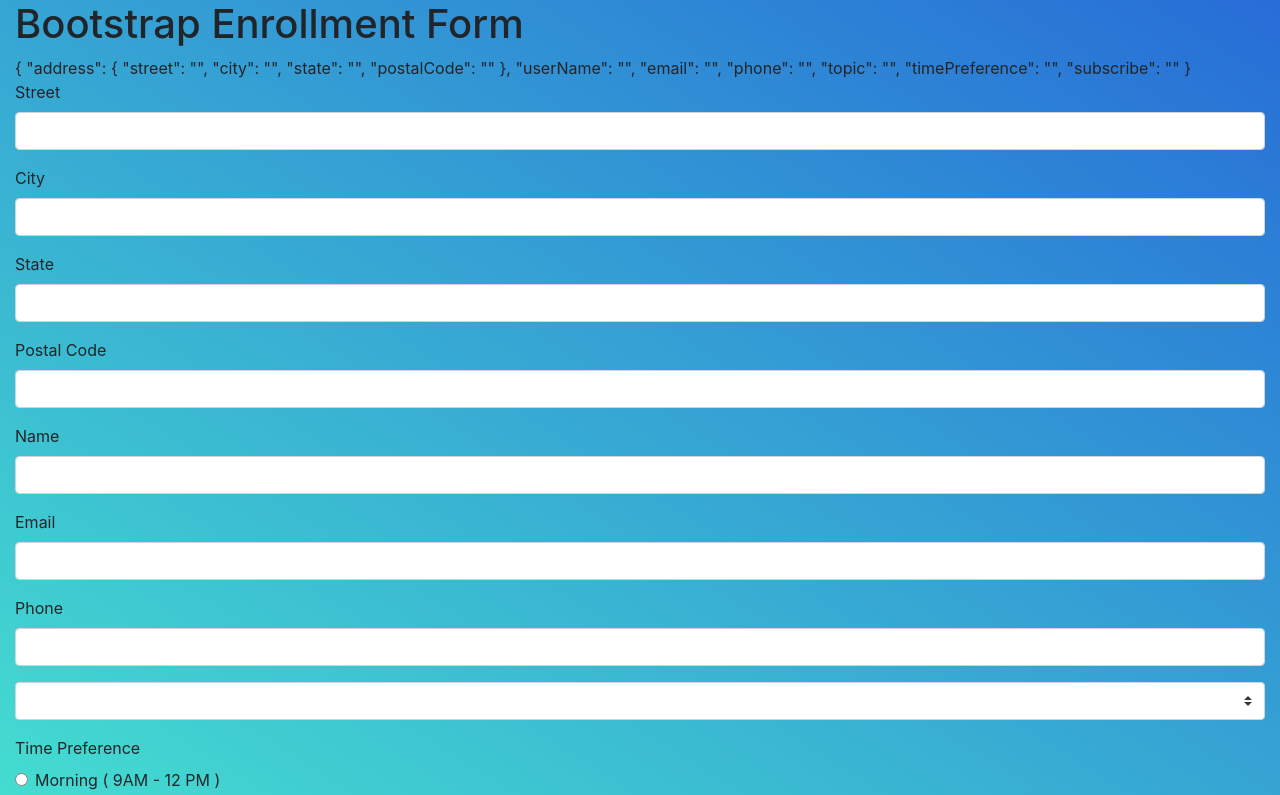
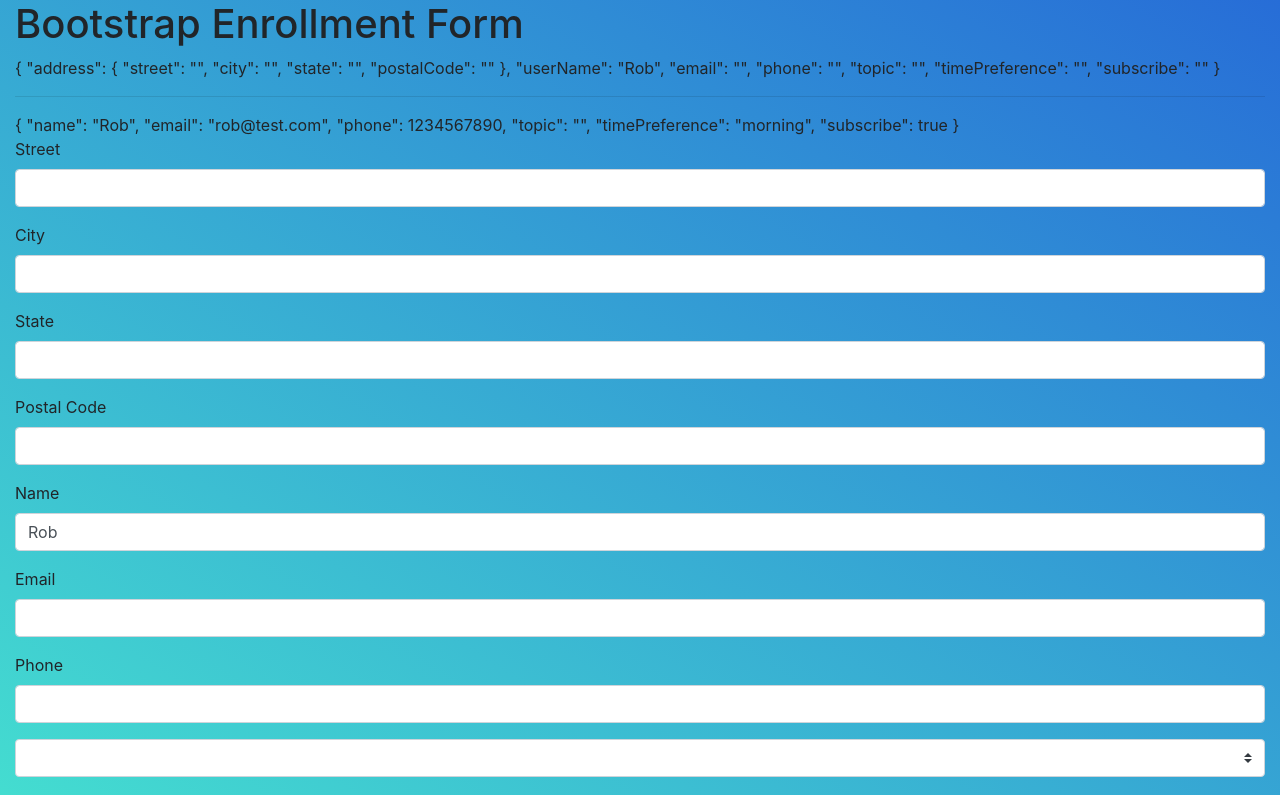
Before and after one commit to vishalrindhe/form, an Angular app in the folder tdf/: page / in a window 1280 px wide. Shown: the top 795 px of the page. Built offline with nearby package versions, Linux system fonts and the light colour scheme.

Commit message:
6. binding data to model

```diff
--- a/tdf/src/app/app.component.html
+++ b/tdf/src/app/app.component.html
@@ -3,6 +3,9 @@
   <form #userForm='ngForm'>
 
     {{ userForm.value | json }}
+    <hr />
+    {{ userModel | json }}
+
 
     <div ngModelGroup="address">
       <div class="form-group">
@@ -29,7 +32,7 @@
 
     <div class="form-group">
       <label>Name</label>
-      <input type="text" name="userName" ngModel class="form-control">
+      <input type="text" name="userName" [ngModel]="userModel.name" class="form-control">
     </div>
 
     <div class="form-group">
--- a/tdf/src/app/app.component.ts
+++ b/tdf/src/app/app.component.ts
@@ -1,4 +1,5 @@
 import { Component } from '@angular/core';
+import { User } from './user';
 
 @Component({
   selector: 'app-root',
@@ -8,4 +9,6 @@
 export class AppComponent {
   title = 'tdf';
   topics = ["Angular", "React", "Vue"];
+
+  userModel = new User ( 'Rob', 'rob@test.com', 1234567890, '', 'morning', true);
 }
--- /dev/null
+++ b/tdf/src/app/user.ts
@@ -0,0 +1,10 @@
+export class User {
+    constructor(
+        public name: string,
+        public email:string,
+        public phone:number,
+        public topic:string,
+        public timePreference: string,
+        public subscribe:boolean
+    ) {}
+}
```
Also changed, not shown: 1 other file (tests, documents, lock files or other folders).
